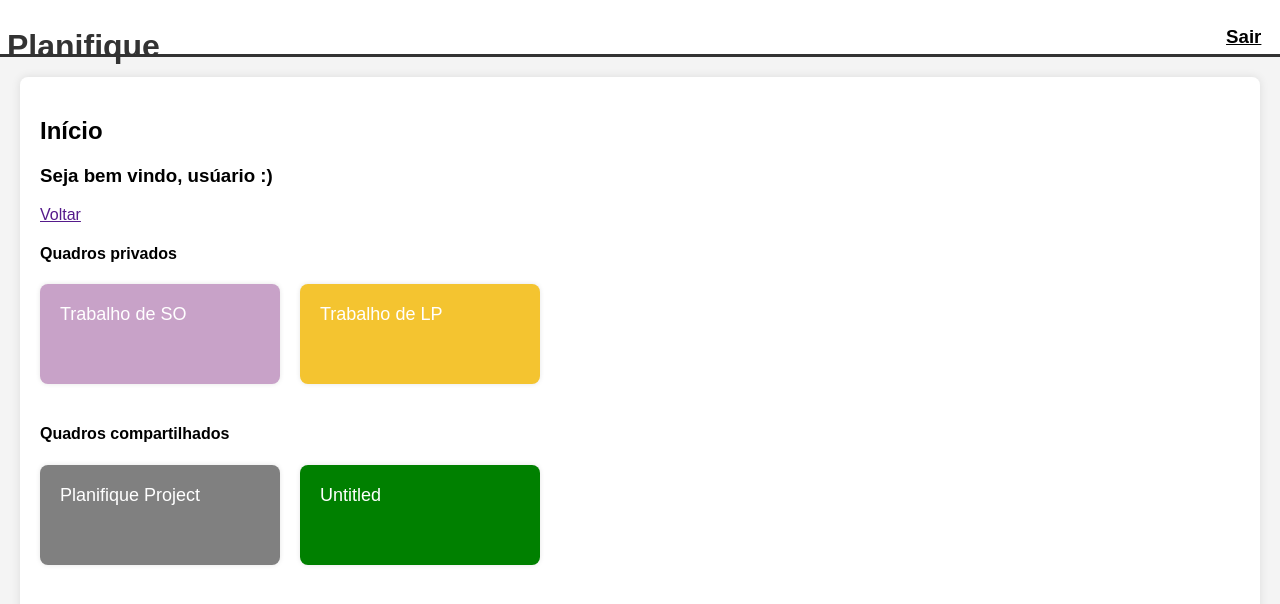
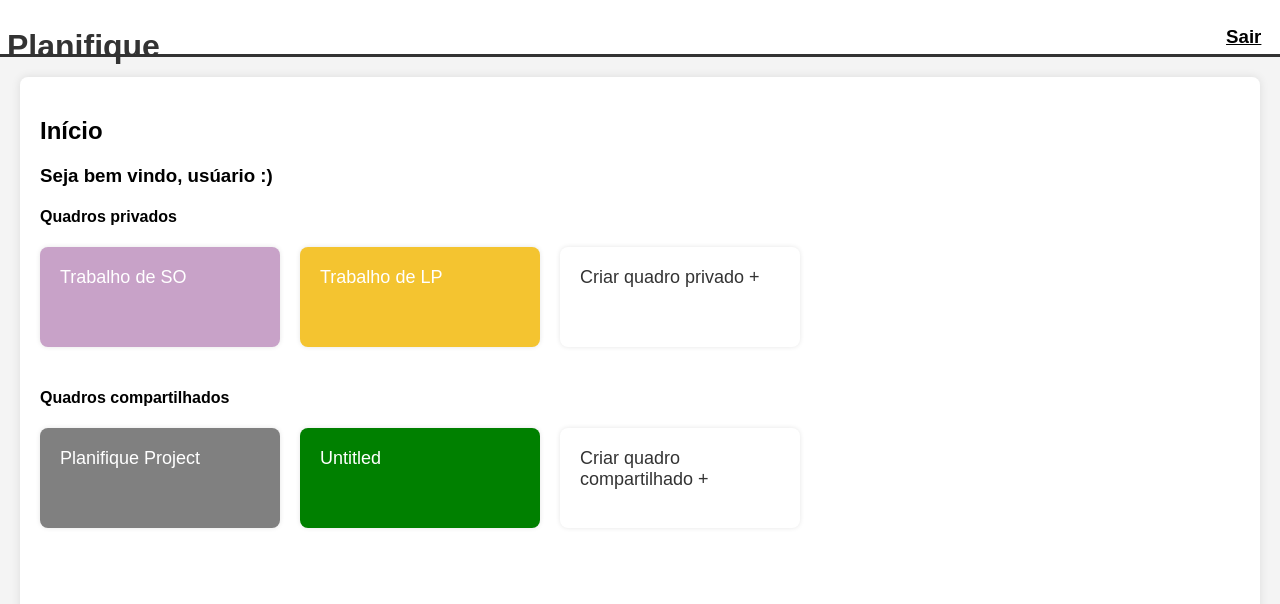
Before and after one commit to xrrac42/planifique, a plain HTML site: page autenticacao/home.html in a window 1280 px wide. Drawn offline with Linux system fonts and the light colour scheme.

Commit message:
fix home page

```diff
--- a/autenticacao/home.html
+++ b/autenticacao/home.html
@@ -68,7 +68,6 @@
     <div style=" height: 70%;" class="container">
         <h2> Início</h2>
          <h3> Seja bem vindo, usúario :) </h3>
-        <a href="">Voltar</a>
 
 
 
@@ -86,6 +85,11 @@
                     <div class="project-title">Trabalho de LP </div>
                     <!-- You can add additional project details or actions here -->
             </div>
+            <div style="background-color: #fff ;
+            ;color: #333" class="project" onclick="window.location.href='project2.html'">
+                <div class="project-title"> Criar quadro privado + </div>
+                <!-- You can add additional project details or actions here -->
+        </div>
             </div>
 
             <div>
@@ -101,7 +105,11 @@
                 <div style="background-color: green ;" class="project" onclick="window.location.href='project2.html'">
                     <div class="project-title">Untitled</div>
                     <!-- You can add additional project details or actions here -->
-            </div>
+
+                </div>
+                <div style="background-color: #fff ;
+                ;color: #333" class="project" onclick="window.location.href='project2.html'">
+                    <div class="project-title"> Criar quadro compartilhado + </div>
             </div>
         </div>
 
```
Also changed, not shown: autenticacao/tasks.html (added), tasks.html (deleted).
